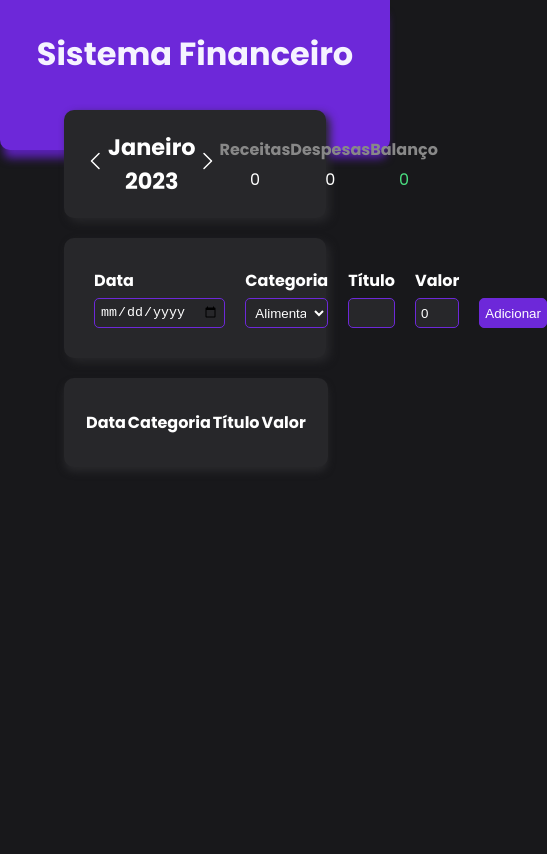
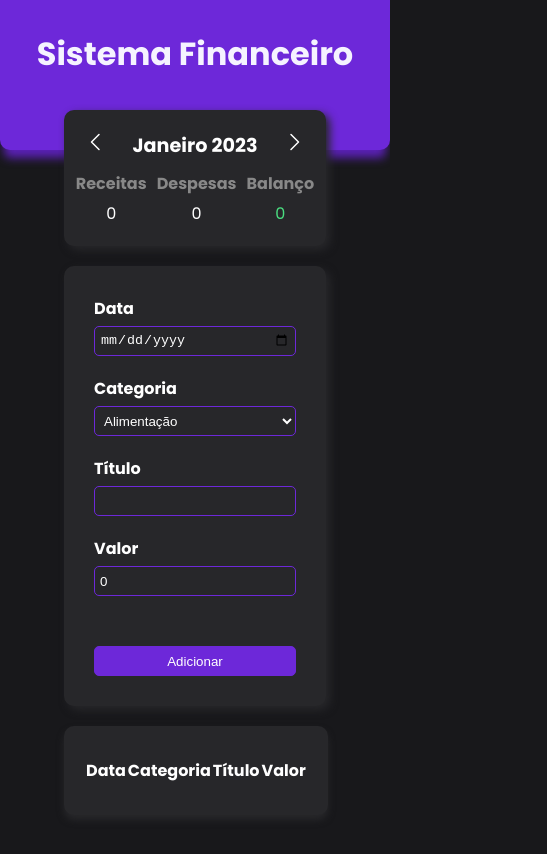
Before and after one commit to ximeen/sistema-financeiro, a React (Vite) app: page / in a window 390 px wide. Shown: the top 854 px of the page, 547 px wide, since content can reach past the window. Built offline with nearby package versions, Linux system fonts and the light colour scheme.

Commit message:
create responsive input fields

```diff
--- a/src/App.styles.ts
+++ b/src/App.styles.ts
@@ -7,4 +7,5 @@ export const ContentMain = styled.main`
   margin-bottom: 50px;
   max-width: 980px;
   padding: 0 4rem;
+  /* overflow: hidden; */
 `;
--- a/src/components/infoArea/styles.ts
+++ b/src/components/infoArea/styles.ts
@@ -9,12 +9,19 @@ export const Container = styled.div`
 
   display: flex;
   align-items: center;
+
+  @media (max-width: 666px) {
+    flex-direction: column;
+    gap: 10px;
+  }
 `;
 
 export const MonthArea = styled.div`
   flex: 1;
   display: flex;
   align-items: center;
+  max-width: 250px;
+  width: 100%;
 `;
 
 export const MonthArrow = styled.div`
@@ -26,11 +33,17 @@ export const MonthTitle = styled.h1`
   flex: 1;
   font-size: 1.4rem;
   text-align: center;
-  max-width: 250px;
-  width: full;
+
+  @media (max-width: 666px) {
+    font-size: 1.2rem;
+  }
 `;
 
 export const ResumeArea = styled.div`
   flex: 1;
   display: flex;
+
+  @media (max-width: 666px) {
+    gap: 10px;
+  }
 `;
--- a/src/components/inputArea/index.tsx
+++ b/src/components/inputArea/index.tsx
@@ -30,8 +30,9 @@ export function InputArea({ onAdd }: inputAreaProps) {
 
     if (titleItem === "") {
       alert("Por favor preencha um titulo")
+    } if (data === "") {
+      alert("Por favor preencha uma data")
     } else {
-
       onAdd({
         date: formateDataForCreateANewItem(data),
         category: category,
--- a/src/components/inputArea/styles.ts
+++ b/src/components/inputArea/styles.ts
@@ -9,6 +9,14 @@ export const Container = styled.div`
 
   display: flex;
   align-items: center;
+
+  @media (max-width: 830px) {
+    flex-direction: column;
+    align-items: stretch;
+  }
+  @media (max-width: 666px) {
+    align-items: stretch;
+  }
 `;
 
 export const InputLabel = styled.label`
```
